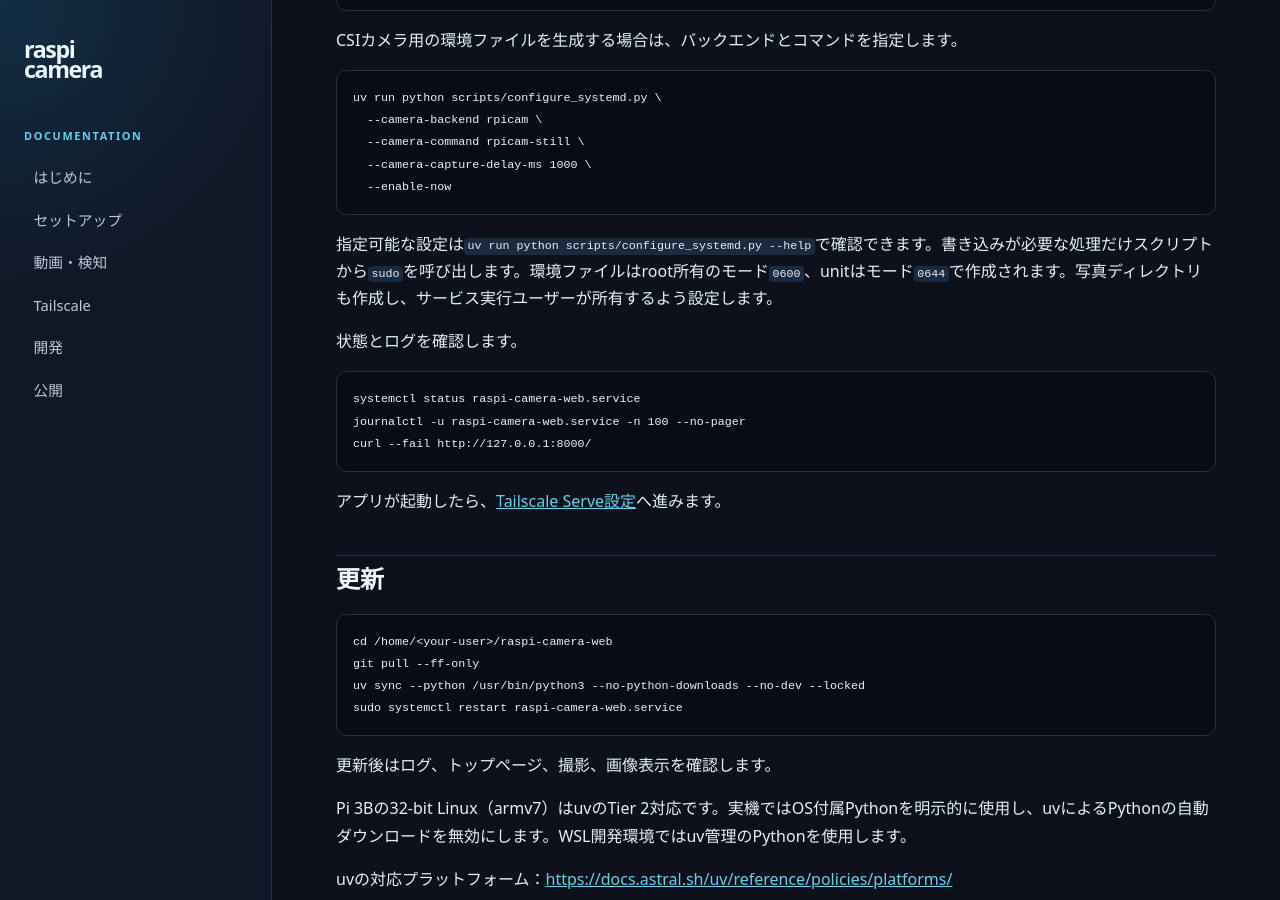
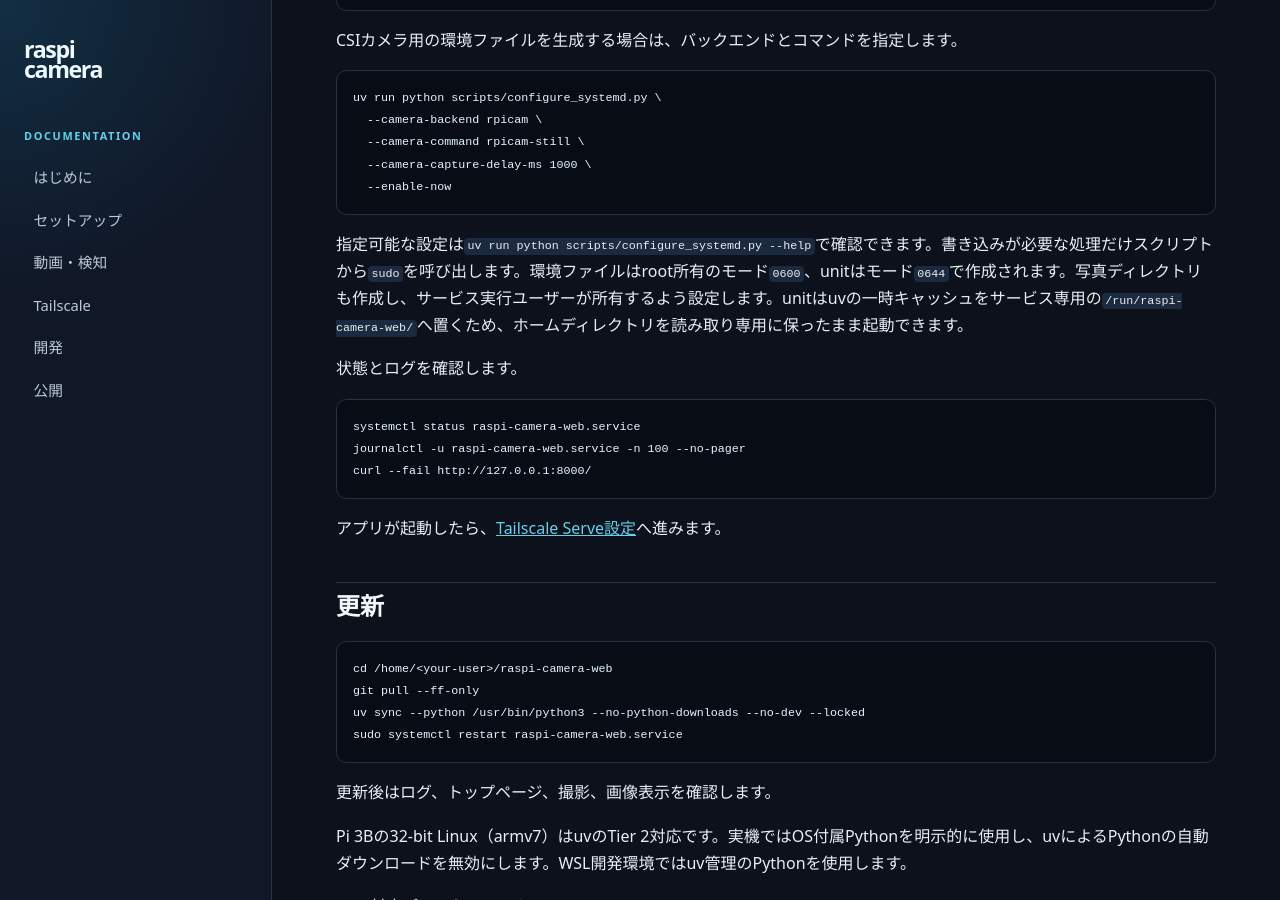
Before and after one commit to O-taxi/raspi-camera-web, a Jekyll site: the page built from docs/raspberry-pi-setup.md, in a window 1280 px wide and 900 px high, scrolled down 4542 px. Built offline with Jekyll 4.4.1, drawn with Linux system fonts in a browser that asks for light colours.

Commit message:
systemdの権限不備によるバグ修正

````diff
--- a/docs/raspberry-pi-setup.md
+++ b/docs/raspberry-pi-setup.md
@@ -196,7 +196,7 @@ uv run python scripts/configure_systemd.py \
   --enable-now
 ```
 
-指定可能な設定は`uv run python scripts/configure_systemd.py --help`で確認できます。書き込みが必要な処理だけスクリプトから`sudo`を呼び出します。環境ファイルはroot所有のモード`0600`、unitはモード`0644`で作成されます。写真ディレクトリも作成し、サービス実行ユーザーが所有するよう設定します。
+指定可能な設定は`uv run python scripts/configure_systemd.py --help`で確認できます。書き込みが必要な処理だけスクリプトから`sudo`を呼び出します。環境ファイルはroot所有のモード`0600`、unitはモード`0644`で作成されます。写真ディレクトリも作成し、サービス実行ユーザーが所有するよう設定します。unitはuvの一時キャッシュをサービス専用の`/run/raspi-camera-web/`へ置くため、ホームディレクトリを読み取り専用に保ったまま起動できます。
 
 状態とログを確認します。
 
````
Also changed, not shown: tests/test_configure_systemd.py (+5 -1 lines), 2 other files.
